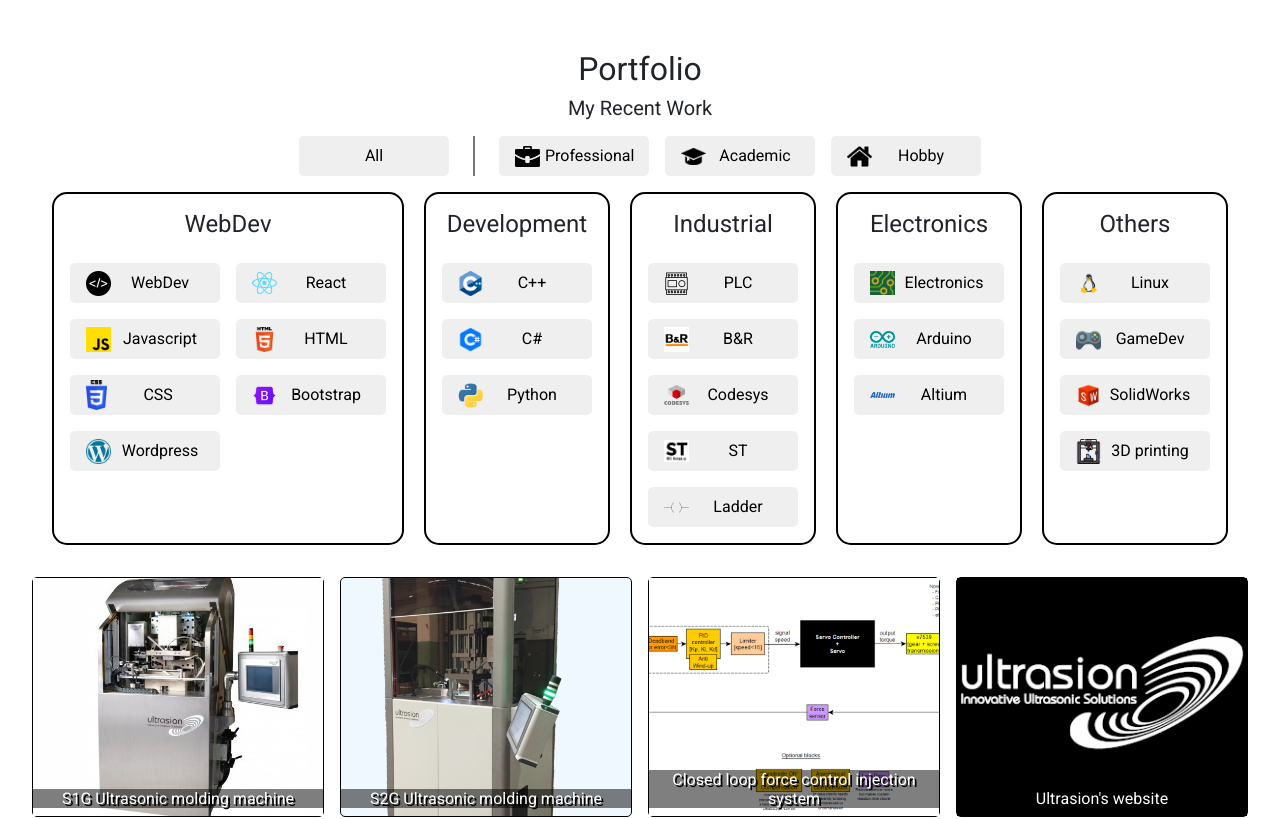
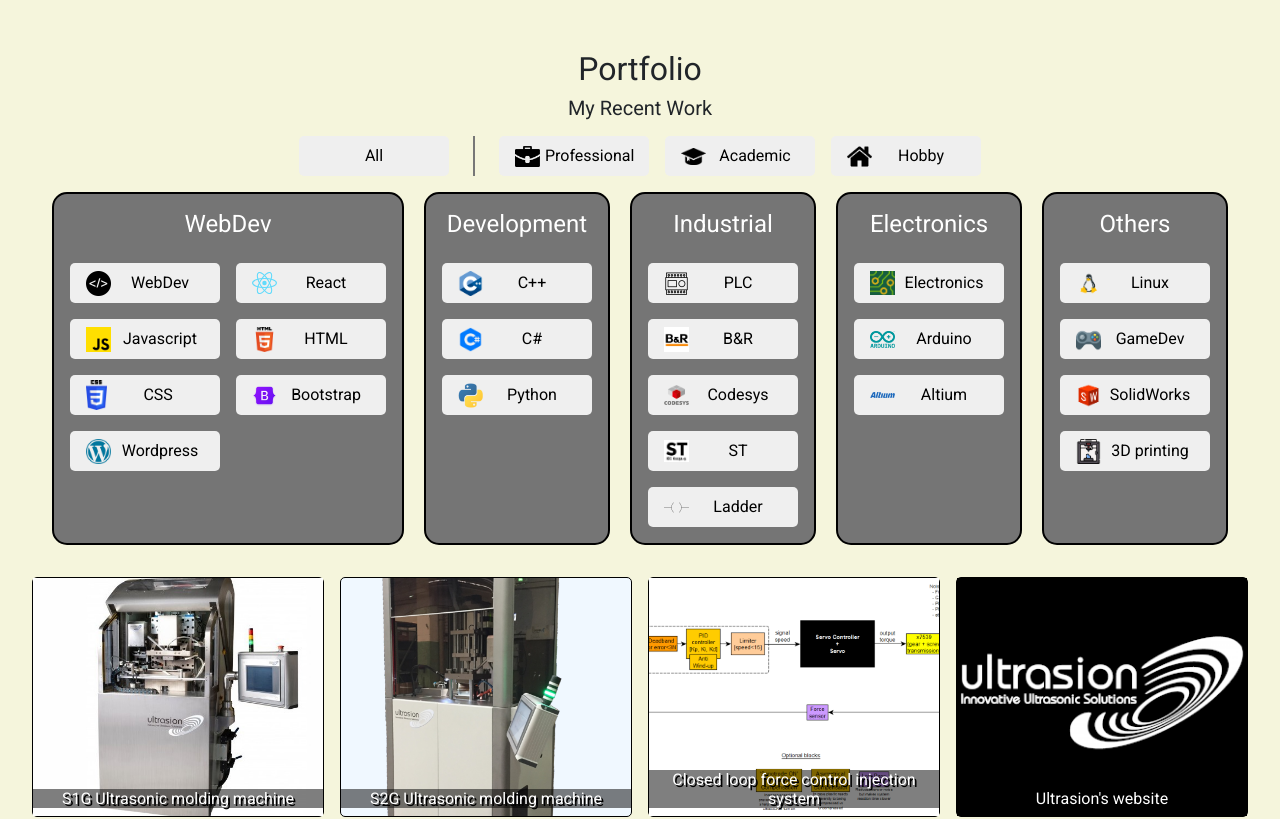
Before and after one commit to Tyronnosaurus/etiron-portfolio2, a React (Create React App) app: page / in a window 1280 px wide. Shown: the top 819 px of the page. Built offline with nearby package versions, Linux system fonts and the light colour scheme.

Commit message:
Changed colors

```diff
--- a/src/components/ProjectsSection/ProjectsSection.css
+++ b/src/components/ProjectsSection/ProjectsSection.css
@@ -62,6 +62,12 @@
   border: black solid 2px;
   border-radius: 15px;
   padding: 1rem;
+
+  background-color:var(--color-bg-variant);
+}
+
+.skills-wrapper h4 {
+  color:var(--color-primary-variant);
 }
 
 .skills-wrapper .content-wide {
--- a/src/index.css
+++ b/src/index.css
@@ -1,5 +1,13 @@
 @import url('https://fonts.googleapis.com/css2?family=Roboto&display=swap');
 
+
+:root {
+  --color-bg: beige;
+  --color-bg-variant: rgb(117, 117, 117);
+
+  --color-primary: black;
+  --color-primary-variant: white;
+}
 
 body {
   margin: 0;
@@ -9,6 +17,9 @@
 
   text-align: center;
   margin: 0 auto;
+
+  /* background-image: url(../src/assets/bg-texture.png); */
+  background-color: var(--color-bg);
 }
 
 code {
```
Also changed, not shown: src/assets/bg-texture.png (added).
